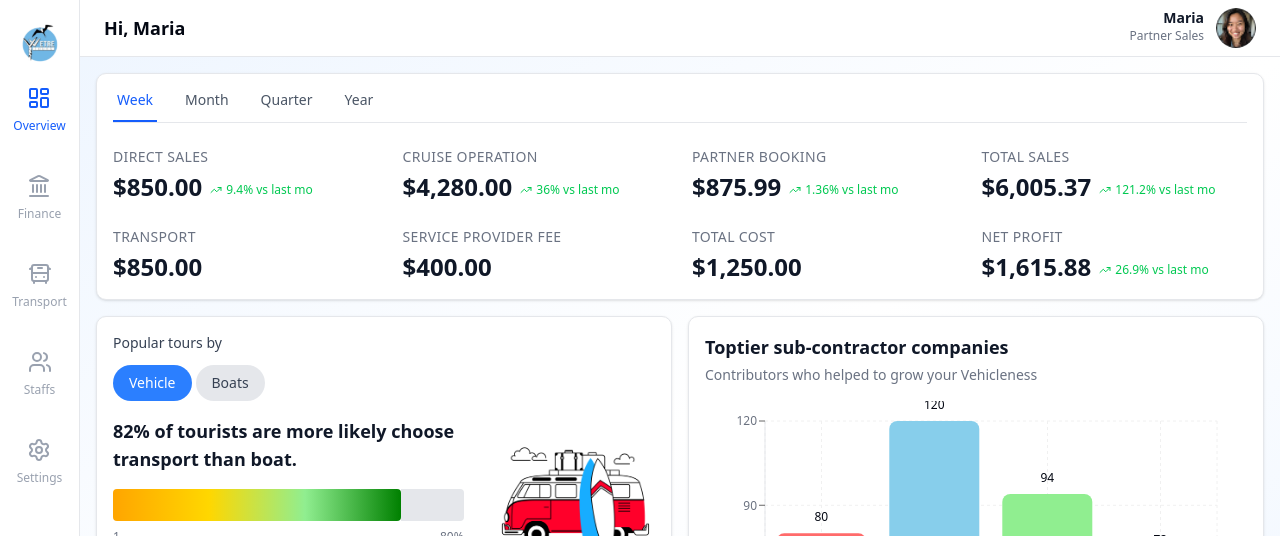
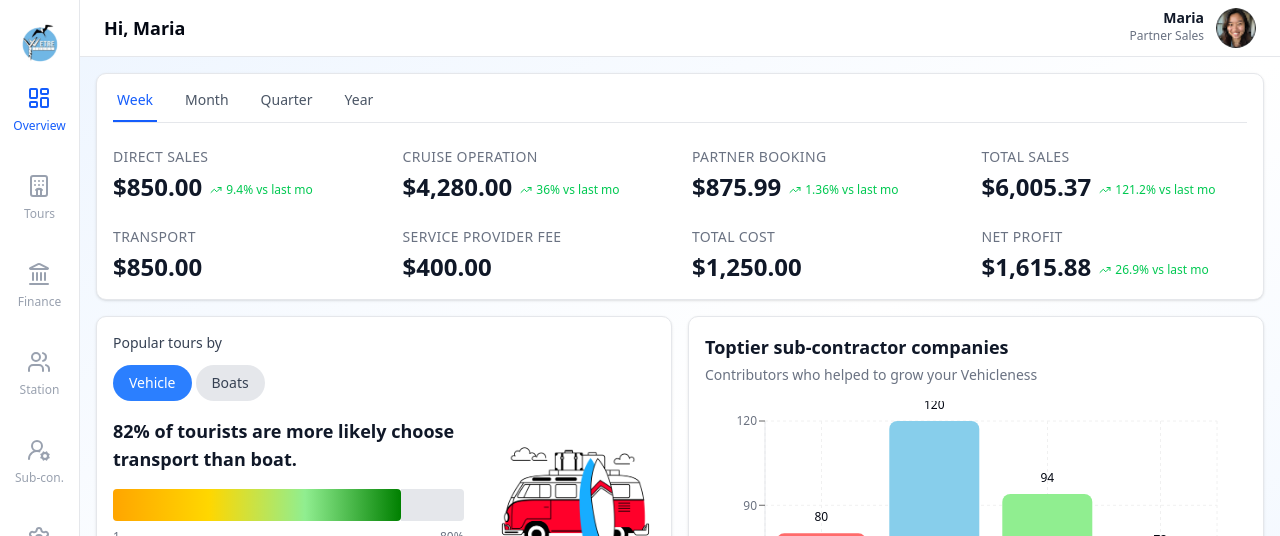
Before and after one commit to suman-chandra-barman/etre-tours-webapp, a Next.js app: page /chief-admin in a window 1280 px wide. Shown: the top 536 px of the page. Built offline with nearby package versions, Linux system fonts and the light colour scheme.

Commit message:
feat: update chief-admin navigation links; add Tours link and modify Sub-con. label

```diff
--- a/src/constants/roleBaseNavLinks.tsx
+++ b/src/constants/roleBaseNavLinks.tsx
@@ -7,6 +7,7 @@ import {
   Landmark,
   BusFront,
   Settings,
+  UserRoundCog,
 } from "lucide-react";
 import { TUserRole } from "@/types";
 
@@ -24,19 +25,24 @@ export const roleBaseNavLinks: Record<TUserRole, NavLink[]> = {
       icon: <LayoutDashboard className="w-6 h-6 mb-1" />,
     },
     {
+      href: "/chief-admin/tours",
+      label: "Tours",
+      icon: <Hotel className="w-6 h-6 mb-1" />,
+    },
+    {
       href: "/chief-admin/finance",
       label: "Finance",
       icon: <Landmark className="w-6 h-6 mb-1" />,
     },
     {
-      href: "/chief-admin/transport",
-      label: "Transport",
-      icon: <BusFront className="w-6 h-6 mb-1" />,
+      href: "/chief-admin/station",
+      label: "Station",
+      icon: <Users className="w-6 h-6 mb-1" />,
     },
     {
-      href: "/chief-admin/staffs",
-      label: "Staffs",
-      icon: <Users className="w-6 h-6 mb-1" />,
+      href: "/chief-admin/subcontractors",
+      label: "Sub-con.",
+      icon: <UserRoundCog className="w-6 h-6 mb-1" />,
     },
     {
       href: "/admin/settings",
```
